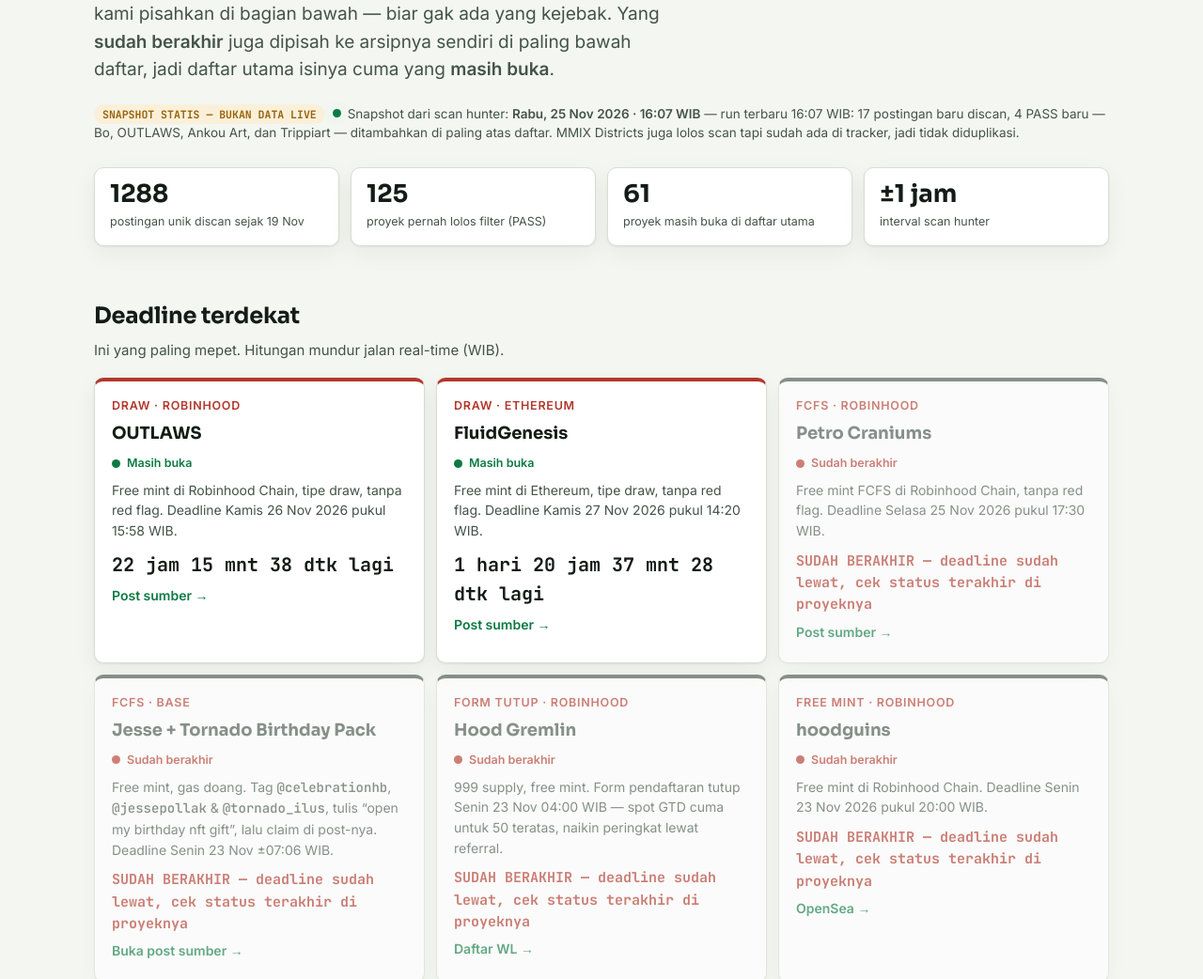
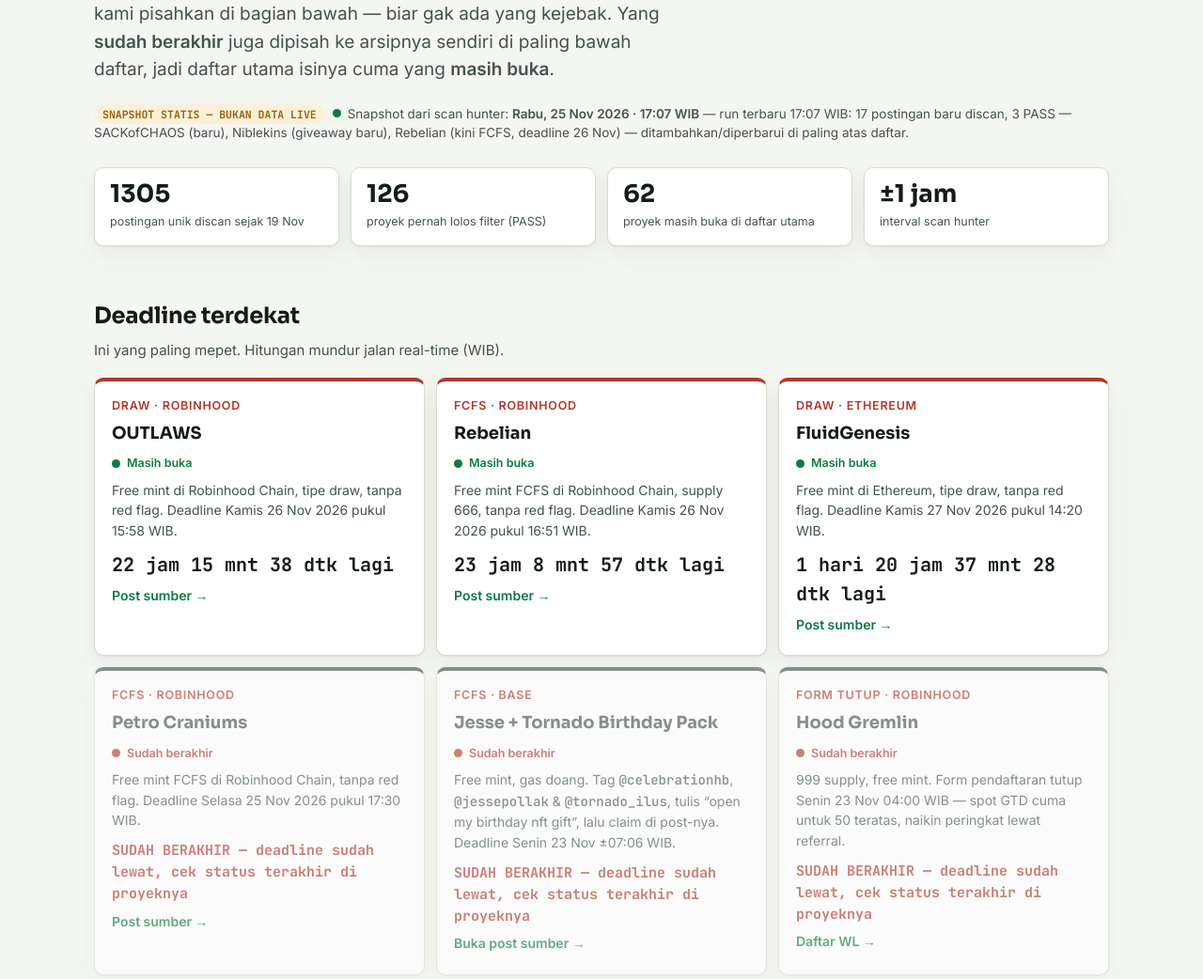
Before and after one commit to awalsa/wl-tracker, a plain HTML site: page index.html in a window 1280 px wide. Shown: the part 355-1397 px from the top of the page at 94% size. Drawn offline with Linux system fonts and the light colour scheme.

Commit message:
WL Tracker — auto-refresh 25 Nov 2026 17:40 WIB

```diff
--- a/index.html
+++ b/index.html
@@ -246,11 +246,11 @@
         </svg>
         <h1>Radar <span class="grn">free mint</span> &amp; whitelist, tanpa noise.</h1>
         <p class="lede">Bot kami memindai X tiap jam dari dua sumber sekaligus: <strong>pencarian kata kunci</strong> dan <strong>timeline beranda <span class="mono">@sarimaya01</span></strong> — dua-duanya lewat sesi akun itu, karena di berandanya WL baru sering nongol duluan sebelum ketemu pencarian. Yang tampil di daftar utama cuma yang lolos tiga syarat: <strong>gratis / gas-only</strong>, <strong>chain didukung</strong>, dan <strong>tanpa red flag</strong>. Tiga proyek yang lolos scan tapi ternyata kegate di lapangan kami pisahkan di bagian bawah — biar gak ada yang kejebak. Yang <strong>sudah berakhir</strong> juga dipisah ke arsipnya sendiri di paling bawah daftar, jadi daftar utama isinya cuma yang <strong>masih buka</strong>.</p>
-        <p class="scanline"><span class="tag warn" style="margin-right:8px;">SNAPSHOT STATIS — BUKAN DATA LIVE</span><span class="live-dot" aria-hidden="true"></span>Snapshot dari scan hunter: <strong>Rabu, 25 Nov 2026 · 16:07 WIB</strong> — run terbaru 16:07 WIB: 17 postingan baru discan, 4 PASS baru — Bo, OUTLAWS, Ankou Art, dan Trippiart — ditambahkan di paling atas daftar. MMIX Districts juga lolos scan tapi sudah ada di tracker, jadi tidak diduplikasi.</p>
+        <p class="scanline"><span class="tag warn" style="margin-right:8px;">SNAPSHOT STATIS — BUKAN DATA LIVE</span><span class="live-dot" aria-hidden="true"></span>Snapshot dari scan hunter: <strong>Rabu, 25 Nov 2026 · 17:07 WIB</strong> — run terbaru 17:07 WIB: 17 postingan baru discan, 3 PASS — SACKofCHAOS (baru), Niblekins (giveaway baru), Rebelian (kini FCFS, deadline 26 Nov) — ditambahkan/diperbarui di paling atas daftar.</p>
         <div class="stats">
-          <div class="stat"><b>1288</b><span>postingan unik discan sejak 19 Nov</span></div>
-          <div class="stat"><b>125</b><span>proyek pernah lolos filter (PASS)</span></div>
-          <div class="stat"><b>61</b><span>proyek masih buka di daftar utama</span></div>
+          <div class="stat"><b>1305</b><span>postingan unik discan sejak 19 Nov</span></div>
+          <div class="stat"><b>126</b><span>proyek pernah lolos filter (PASS)</span></div>
+          <div class="stat"><b>62</b><span>proyek masih buka di daftar utama</span></div>
           <div class="stat"><b>±1 jam</b><span>interval scan hunter</span></div>
         </div>
       </section>
@@ -266,6 +266,14 @@
             <p>Free mint di Robinhood Chain, tipe draw, tanpa red flag. Deadline Kamis 26 Nov 2026 pukul 15:58 WIB.</p>
             <div class="count mono" data-deadline="2026-11-26T08:58:17Z">—</div>
             <a href="https://x.com/OUTLAWSxNFT/status/2125514400132116684" target="_blank" rel="noopener">Post sumber →</a>
+          </article>
+          <article class="dl">
+            <div class="when">FCFS · Robinhood</div>
+            <h3>Rebelian</h3>
+            <span class="status-line">Masih buka</span>
+            <p>Free mint FCFS di Robinhood Chain, supply 666, tanpa red flag. Deadline Kamis 26 Nov 2026 pukul 16:51 WIB.</p>
+            <div class="count mono" data-deadline="2026-11-26T09:51:36Z">—</div>
+            <a href="https://x.com/RebelianRH/status/2125527814715707759" target="_blank" rel="noopener">Post sumber →</a>
           </article>
           <article class="dl">
             <div class="when">Draw · Ethereum</div>
@@ -386,7 +394,7 @@
         </div>
         <div id="ended-wrap">
           <h2 class="sec">Sudah berakhir — arsip</h2>
-          <p class="sec-sub">Yang ini masa daftar / klaim / sale-nya sudah lewat per snapshot Rabu, 25 Nov 2026 · 16:07 WIB. Sengaja dipisah dari daftar utama dan ditandai merah, biar gak ada yang buang waktu ngejar WL yang udah tutup. Link-nya tetap disimpan buat referensi.</p>
+          <p class="sec-sub">Yang ini masa daftar / klaim / sale-nya sudah lewat per snapshot Rabu, 25 Nov 2026 · 17:07 WIB. Sengaja dipisah dari daftar utama dan ditandai merah, biar gak ada yang buang waktu ngejar WL yang udah tutup. Link-nya tetap disimpan buat referensi.</p>
           <div class="grid" id="grid3"></div>
         </div>
       </section>
@@ -407,7 +415,7 @@
 
       <section aria-labelledby="how-h">
         <h2 class="sec" id="how-h">Cara hunter menyaring</h2>
-        <p class="sec-sub">Dari 1288 postingan yang discan, cuma sebagian kecil yang lolos. Ini filternya:</p>
+        <p class="sec-sub">Dari 1305 postingan yang discan, cuma sebagian kecil yang lolos. Ini filternya:</p>
         <div class="steps">
           <div class="step">
             <div class="num">LANGKAH 01</div>
@@ -442,7 +450,7 @@
       </div>
 
       <footer>
-        <p>Data di halaman ini adalah <strong>snapshot statis</strong> hasil scan hunter per <strong>Rabu, 25 Nov 2026, 16:07 WIB</strong> — bukan data live. Sumbernya pencarian kata kunci X dan timeline beranda <span class="mono">@sarimaya01</span>. Halaman diperbarui tiap ada rilis data baru.</p>
+        <p>Data di halaman ini adalah <strong>snapshot statis</strong> hasil scan hunter per <strong>Rabu, 25 Nov 2026, 17:07 WIB</strong> — bukan data live. Sumbernya pencarian kata kunci X dan timeline beranda <span class="mono">@sarimaya01</span>. Halaman diperbarui tiap ada rilis data baru.</p>
         <p>Beberapa link bertanda <span class="mono">ref</span> adalah link referral — gak ngaruh ke harga atau peluangmu, tapi bantu operasional situs ini. Bukan saran finansial; free mint pun tetap butuh gas dan riset sendiri.</p>
       </footer>
 
@@ -450,6 +458,15 @@
 
     <script>
       var PROJECTS = [
+        { name: "SACKofCHAOS", handle: "@SACKofCHAOSnft", chain: "Robinhood", type: "Free mint", seen: "25 Nov · 17:07 WIB",
+          note: "BARU dari scan 17:07 WIB — Free mint di Robinhood Chain, tanpa red flag. Deadline 4 Des 2026.",
+          url: "https://x.com/SACKofCHAOSnft/status/2125528544990412819", cta: "Post sumber" },
+        { name: "Niblekins", handle: "@Niblekins", chain: "Robinhood", type: "FCFS", seen: "25 Nov · 17:07 WIB",
+          note: "DIPERBARUI dari scan 17:07 WIB — Post giveaway baru 25 Nov: free mint FCFS di Robinhood Chain, tanpa red flag. Catatan sebelumnya tetap berlaku: form WL proyek ini sempat gagal server waktu dicoba submit.",
+          url: "https://x.com/Niblekins/status/2125528240848801938", cta: "Post sumber" },
+        { name: "Rebelian", handle: "@RebelianRH", chain: "Robinhood", type: "FCFS", seen: "25 Nov · 17:07 WIB",
+          note: "DIPERBARUI dari scan 17:07 WIB — Kini FCFS: free mint di Robinhood Chain, supply 666, tanpa red flag. Deadline 26 Nov 2026 pukul 16:51 WIB.",
+          url: "https://x.com/RebelianRH/status/2125527814715707759", cta: "Post sumber" },
         { name: "Bo", handle: "@Bo1488J", chain: "Robinhood", type: "Draw", seen: "25 Nov · 16:07 WIB",
           note: "BARU dari scan 16:07 WIB — Mint gratis (harga 0) di Robinhood Chain, tipe draw, tanpa red flag. Tanpa deadline diumumkan.",
           url: "https://x.com/Bo1488J/status/2125510208244085103", cta: "Post sumber" },
@@ -564,9 +581,6 @@
         { name: "WOLFY SYNDICATE", handle: "@Wolfy_Syndicate", chain: "Robinhood", type: "FCFS", seen: "22 Nov · 16:31 WIB", src: "timeline",
           note: "Free mint FCFS di Robinhood Chain, jendela ±24 jam dari post sumber. Ketemu di timeline beranda @sarimaya01 — gak muncul di hasil pencarian kata kunci.",
           url: "https://x.com/i/status/2124397507732218180", cta: "Post sumber" },
-        { name: "Niblekins", handle: "@Niblekins", chain: "Robinhood", type: "Free mint", seen: "22 Nov · 16:31 WIB",
-          note: "Free mint di Robinhood Chain, tanpa red flag.",
-          url: "https://x.com/Niblekins", cta: "Profil proyek" },
         { name: "Jesse + Tornado Birthday Pack", handle: "@celebrationhb", chain: "Base", type: "FCFS", seen: "22 Nov · 16:07 WIB",
           note: "Free mint gas-only. Tag @celebrationhb, @jessepollak & @tornado_ilus, tulis “open my birthday nft gift”, claim di post-nya.",
           url: "https://x.com/altagers/status/2124429205505225011", cta: "Post sumber" },
@@ -645,9 +659,6 @@
         { name: "INMATES", handle: "@INMATES_RH", chain: "Robinhood", type: "WL via post", seen: "19 Nov · 11:07 WIB",
           note: "Whitelist via drop wallet di post resminya.",
           url: "https://x.com/INMATES_RH/status/2123082677507219867", cta: "Post sumber" },
-        { name: "Rebelian", handle: "", chain: "Robinhood", type: "Apply WL", seen: "19 Nov · 13:08 WIB",
-          note: "Supply 666, free mint — entry WL lagi dibuka.",
-          url: "https://x.com/i/status/2123295774805258569", cta: "Post sumber" },
         { name: "Skeleton Club", handle: "", chain: "Ethereum", type: "Free mint", seen: "19 Nov · 11:07 WIB",
           note: "Free mint / whitelist di Ethereum, tanpa red flag.",
           url: "https://x.com/i/status/2123255562389401642", cta: "Post sumber" },
```
